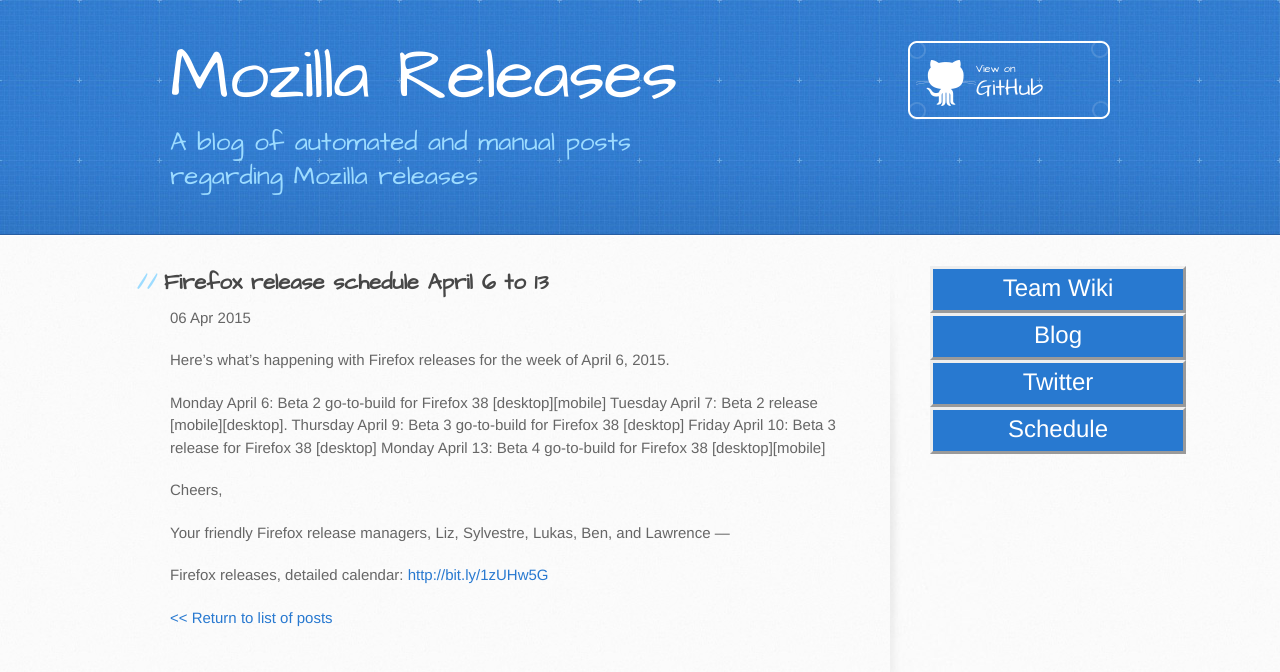
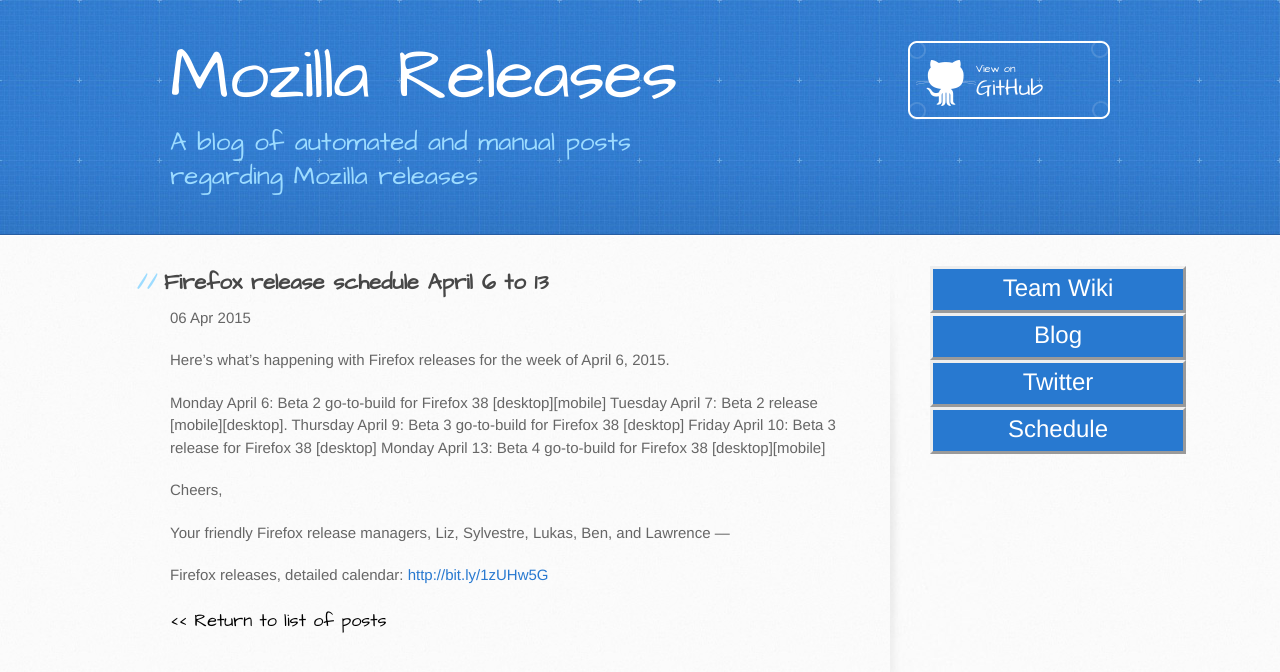
Before and after one commit to mozilla/release-blog, a Jekyll site: the page built from _posts/2015-04-06-firefox-releases.md, in a window 1280 px wide. Shown: the top 672 px of the page. Built offline with Jekyll 4.4.1, drawn with Linux system fonts in a browser that asks for light colours; Markdown is read by kramdown in place of the engine named in the settings.

Commit message:
Relevant style for the return button

```diff
--- a/stylesheets/stylesheet.css
+++ b/stylesheets/stylesheet.css
@@ -209,6 +209,15 @@
   margin-bottom: 20px;
 }
 
+.back-button{
+  font-size: 18px;
+  color: black;
+  font-family: 'Architects Daughter', 'Helvetica Neue', Helvetica, Arial, serif;
+}
+
+.back-button:hover{
+  background-color: white;
+}
 
 /* COMMON STYLES */
 
```
